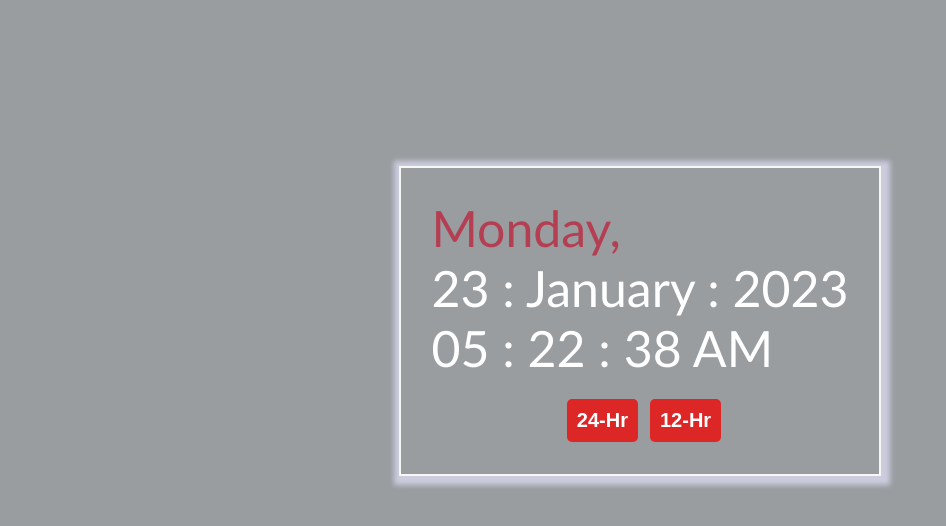
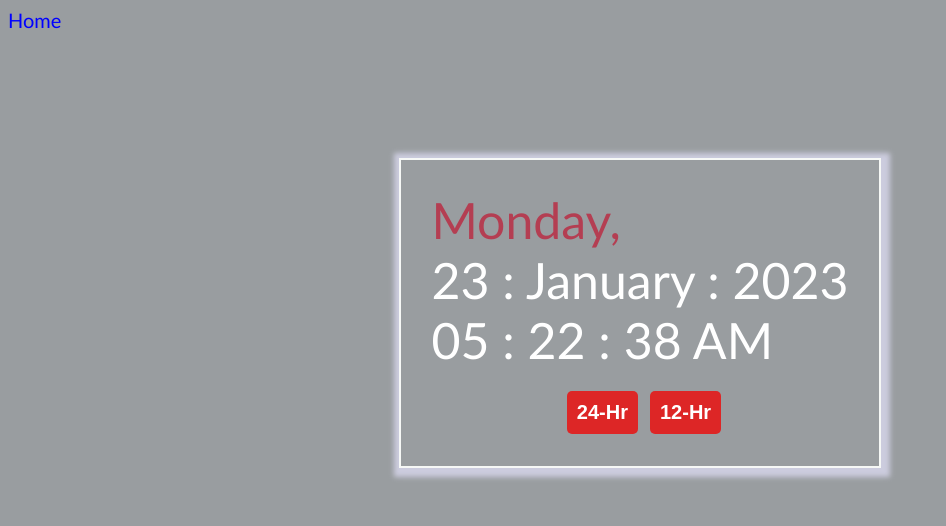
Before and after one commit to sujithsama/https-sujithsama.github.io-, a plain HTML site: page clock.html in a window 1280 px wide. Shown: the whole page, without its empty margins (0-946 px from the left). Drawn offline with Linux system fonts and the light colour scheme.

Commit message:
Add files via upload

```diff
--- a/clock.html
+++ b/clock.html
@@ -12,9 +12,7 @@
             color: white;
             font-family: 'Gill Sans', 'Gill Sans MT', Calibri, 'Trebuchet MS', sans-serif;
             font-size: 20px;
-            display: flex;
-            justify-content: center;
-            align-items: center;
+
             min-width: 1000px;
             min-height: 500px;
             max-width: 1900px;
@@ -52,9 +50,25 @@
         .day{
             color: rgb(180, 62, 82);
         }
+        .flexcontainer{
+            display: flex;
+            justify-content: center;
+            align-items: center;
+        }
+        a{
+            color: blue;
+            text-decoration: none;
+        }
+        a:hover{
+            color: rgb(10, 41, 43);
+            border-bottom: 3px solid red;
+        }
     </style>
+
 </head>
 <body>
+    <a href="index.html">Home</a>
+   <div class="flexcontainer">
     <div class="flex">
         <div>
             <span class="day" id="day"> </span>
@@ -73,6 +87,7 @@
         </div>
         <div><input type="button" id="button" class="button" value="24-Hr" onclick="tfour()"><input type="button" id="button" class="button" value="12-Hr" onclick="twelve()"></div>
     </div>
+   </div>
     <script src="jsscrpt.js"></script>
 </body>
 </html>
```
